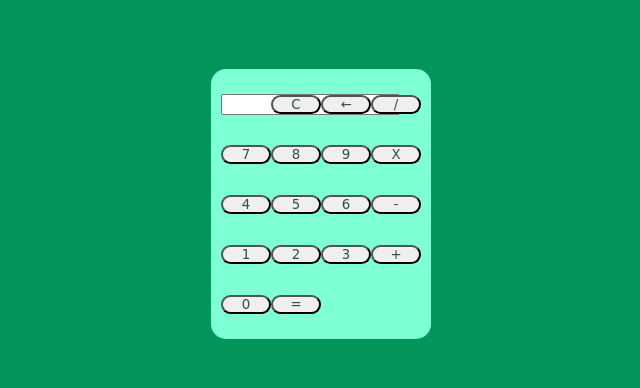
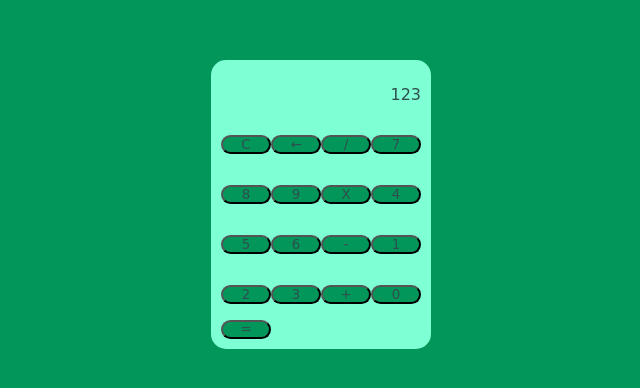
Before and after one commit to vladi2998/Calculator-JS, a plain HTML site: page calc.html in a window 1280 px wide. Shown: the part 196-584 px from the top of the page, without its empty margins (319-959 px from the left). Drawn offline with Linux system fonts and the light colour scheme.

Commit message:
Correcciones menores a la UI

```diff
--- a/calc.html
+++ b/calc.html
@@ -7,7 +7,7 @@
         <div class="contenedor">
             <div class="calculadora">
                 <div class="pantalla">
-                    <input type='textfield' autocomplete="off" readonly>
+                    <div id="valor">123</div>
                 </div>
                 <button class="col-2">C</button>
                 <button >&larr;</button>
--- a/styles.css
+++ b/styles.css
@@ -23,6 +23,12 @@ body {
 
 button{
     cursor: pointer;
-    padding: 0%;
+    padding: 0;
     border-radius: 15px;
+    background-color: rgb(2, 150, 90);
 }
+
+.pantalla{
+    grid-column: 1 / -1;
+    text-align: right;
+}
```
